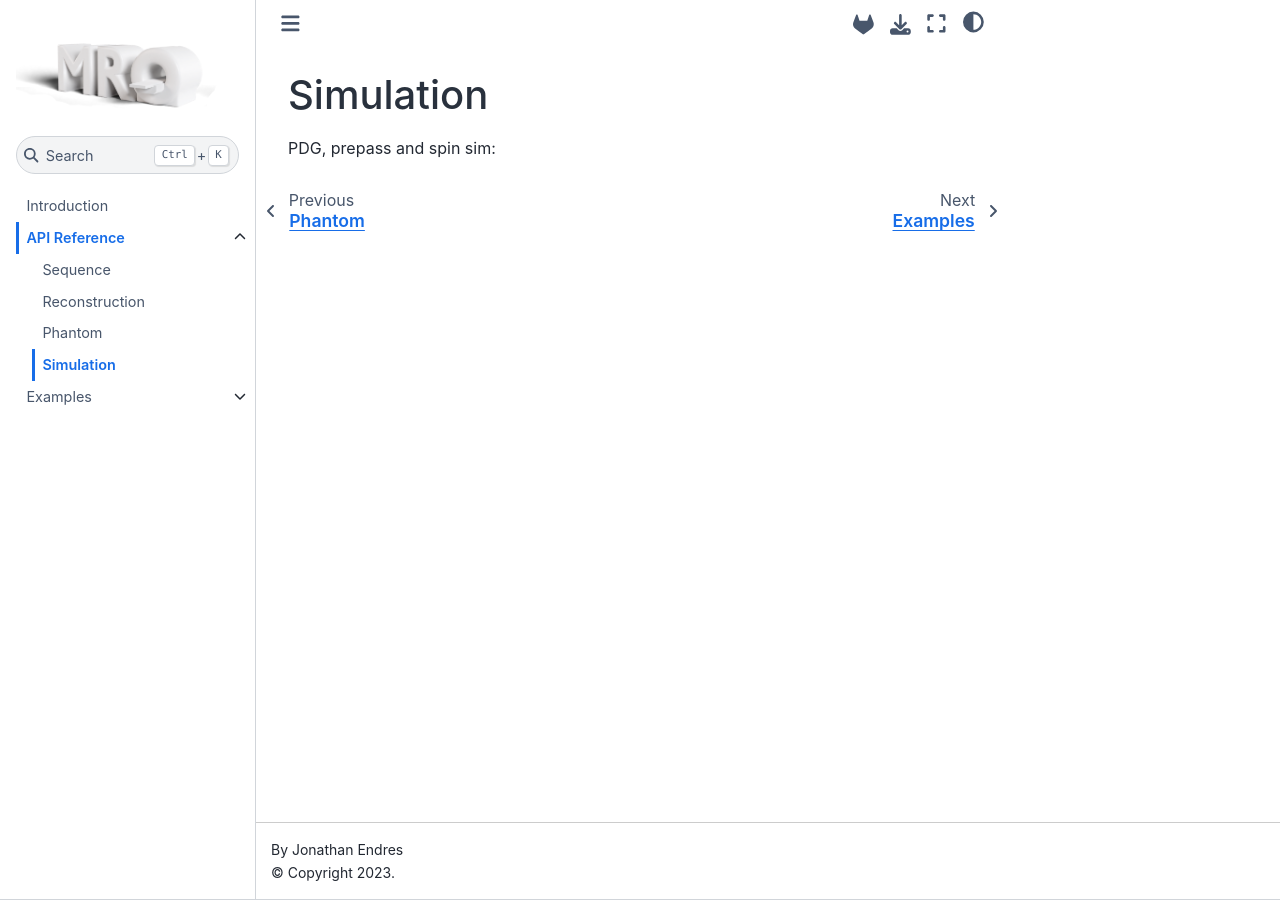
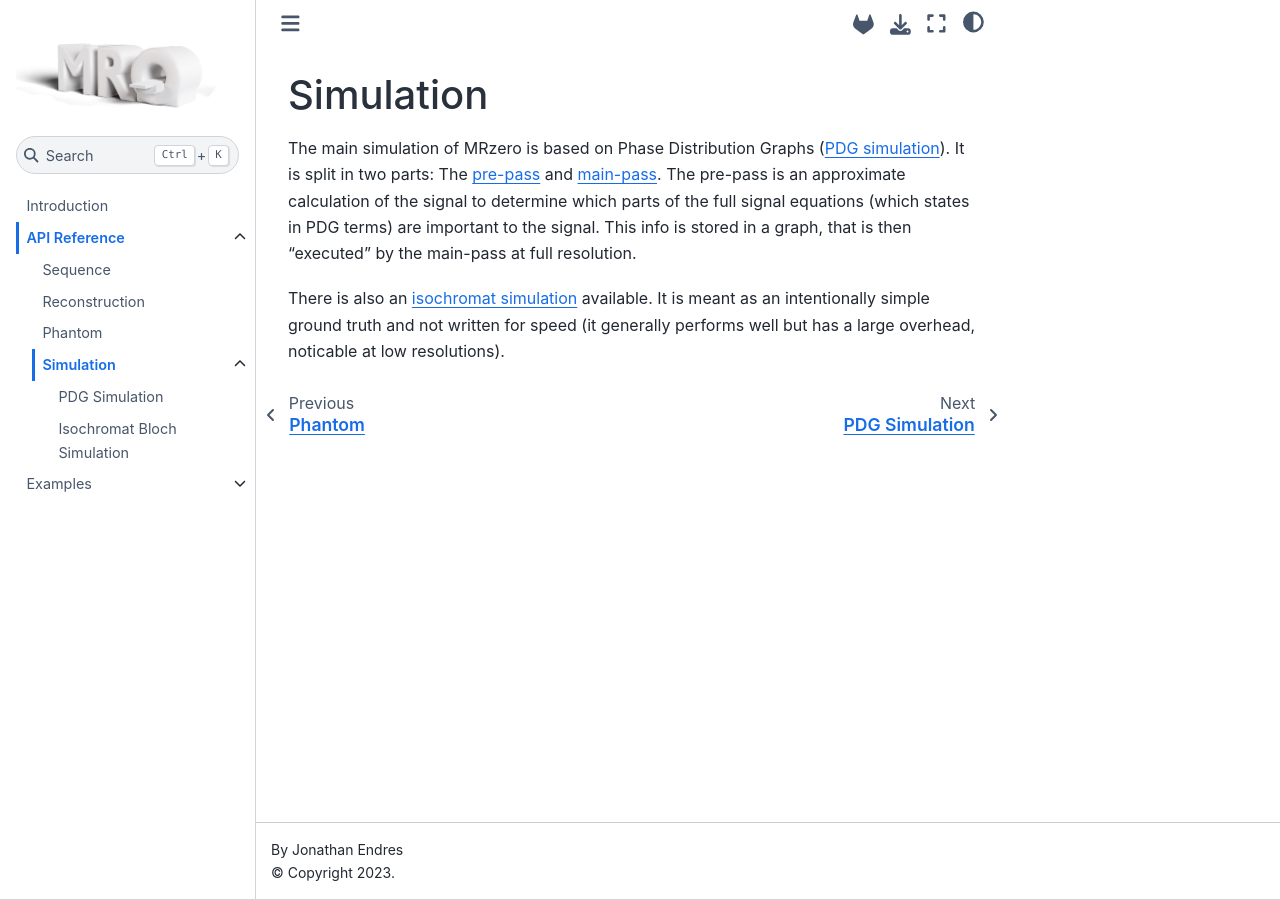
Before and after one commit to MRsources/MRzero-Core, a Jupyter Book: the page built from documentation/api/simulation.md, in a window 1280 px wide. Built offline with Jupyter Book 1.0.4 settings and Sphinx 7.4.7 and the Sphinx Book theme 1.1.4, drawn with Linux system fonts in a browser that asks for light colours; pages that are not in the unit, such as notebooks, are missing from menus.

Commit message:
Added documentation pages for spin simulation

```diff
--- a/documentation/_toc.yml
+++ b/documentation/_toc.yml
@@ -10,6 +10,9 @@ chapters:
   - file: api/reco
   - file: api/phantom
   - file: api/simulation
+    sections:
+    - file: api/simulation/pdg_sim
+    - file: api/simulation/spin_sim
 - file: examples
   sections:
   - file: examples/flash
--- a/documentation/api/simulation.md
+++ b/documentation/api/simulation.md
@@ -5,4 +5,6 @@
 
 # Simulation
 
-PDG, prepass and spin sim:
+The main simulation of MRzero is based on Phase Distribution Graphs ([PDG simulation](pdg_sim)). It is split in two parts: The [pre-pass](pre_pass) and [main-pass](main_pass). The pre-pass is an approximate calculation of the signal to determine which parts of the full signal equations (which states in PDG terms) are important to the signal. This info is stored in a graph, that is then "executed" by the main-pass at full resolution.
+
+There is also an [isochromat simulation](spin_sim_doc) available. It is meant as an intentionally simple ground truth and not written for speed (it generally performs well but has a large overhead, noticable at low resolutions).
```
Also changed, not shown: documentation/api/simulation/pdg_sim.md (added, +12 -0 lines), documentation/api/simulation/spin_sim.md (added, +38 -0 lines).
